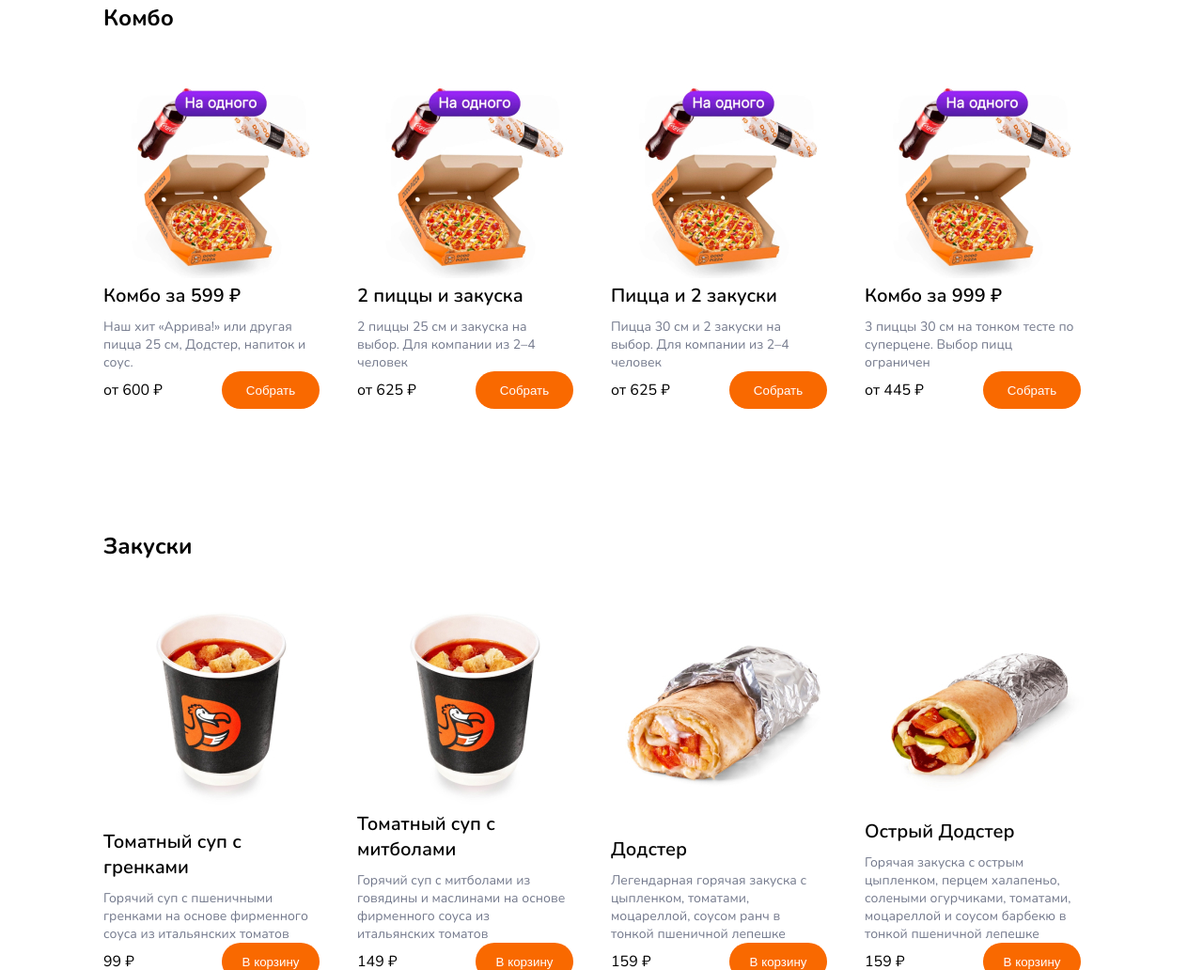
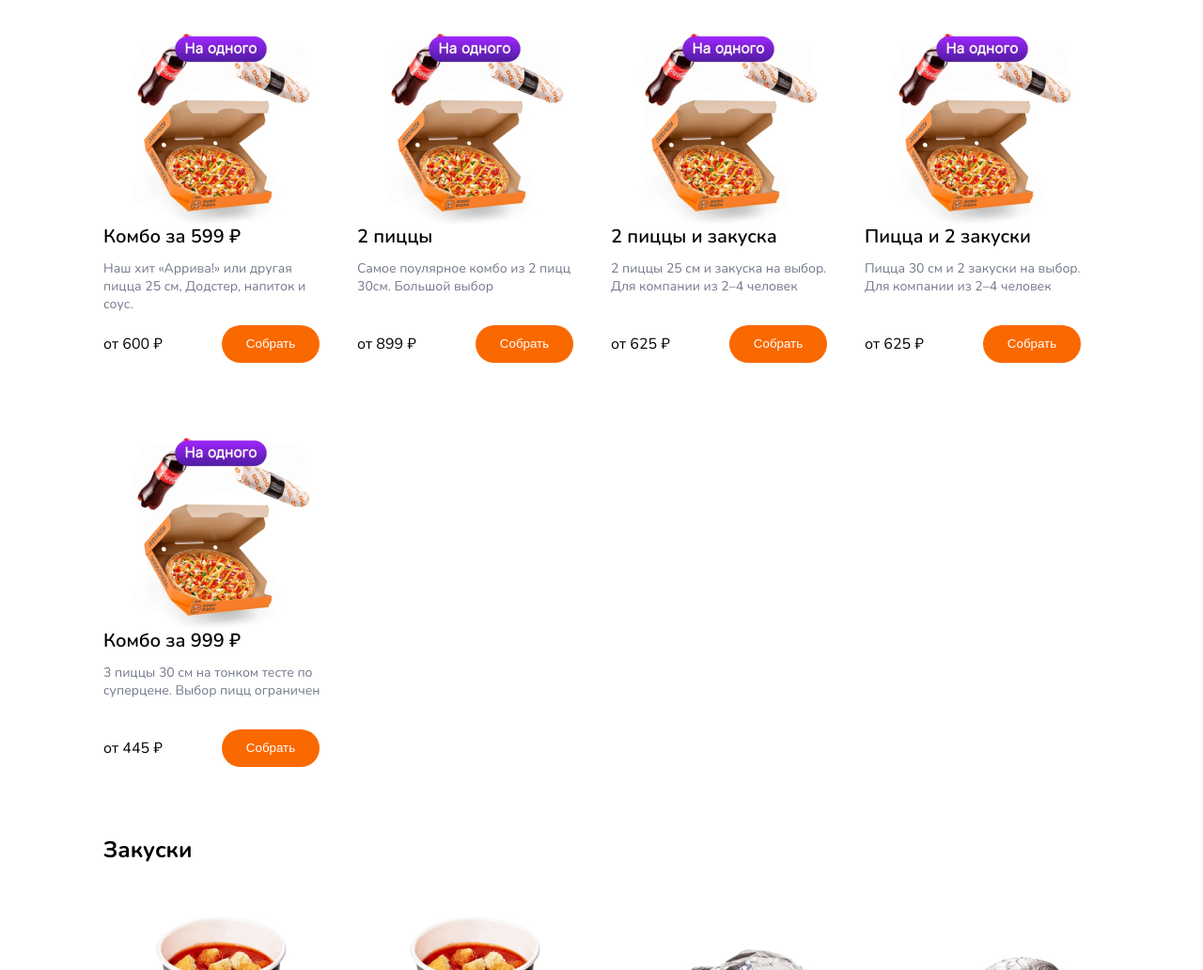
Before and after one commit to yuliakovylina/Dodo__desktop, a plain HTML site: page index2.html in a window 1280 px wide. Shown: the part 1768-2800 px from the top of the page at 94% size. Drawn offline with Linux system fonts and the light colour scheme.

Commit message:
Сделала main card гридами

```diff
--- a/index.css
+++ b/index.css
@@ -239,10 +239,10 @@
 
 .main-cards {
     max-width: 1060px;
-    margin: 20px auto 0;
+    margin: 40px auto 0;
     display: grid;
     grid-template-columns: repeat(4, 250px);
-    grid-gap: 20px;
+    grid-gap: 60px 20px;
 
 }
 
@@ -250,10 +250,13 @@
 }
 
 .main-card {
-    display: flex;
+    /*display: flex;
     flex-direction: column;
     justify-content: space-between;
-    margin-bottom: 60px;
+    margin-bottom: 60px;*/
+    display: grid;
+    grid-template-rows: 220px auto;
+
 }
 
 .main-card_size-S {
@@ -279,9 +282,9 @@
 }
 
 .main-card__text-wrapper {
-
     overflow: hidden;
-
+    display: grid;
+    grid-template-rows: auto auto 45px;
 }
 
 .main-card__image-wrapper {
@@ -293,13 +296,13 @@
 
 .main-text_small_14_gray {
     color: #73798C;
-    margin-top: 10px;
+   /* margin-top: 10px;*/
     font-size: 14px;
     min-height: 57px;
 }
 
 .main-card__text_small-width {
-    max-width: 224px;
+    max-width: 232px;
 }
 
 .main-card__text_large-width {
@@ -330,6 +333,7 @@
 
 .drinks-items {
     margin-top: 70px;
+    margin-bottom: 134px;
 }
 
 .footer {
--- a/index2.html
+++ b/index2.html
@@ -90,27 +90,27 @@
 
         <section class="pizza-items" id="pizza">
             <h3 class="heading_3_24px heading_3_24px_hidden main-padding">Пицца</h3>
-            <div id='pizza-cards' class="main-cards main-padding"></div>
+            <div id='pizza-cards' class="main-padding"></div>
         </section>
 
         <section class="combo-items" id="combo">
             <h3 class="heading_3_24px main-padding">Комбо</h3>
-            <div id='combo-cards' class="main-cards main-padding"></div>
+            <div id='combo-cards' class="main-padding"></div>
         </section>
 
         <section class="starters-items" id="starters">
             <h3 class="heading_3_24px main-padding">Закуски</h3>
-            <div id="starters-cards" class="main-cards main-padding"></div>
+            <div id="starters-cards" class="main-padding"></div>
         </section>
 
         <section class="desserts-items" id="desserts">
             <h3 class="heading_3_24px main-padding">Десерты</h3>
-            <div id="deserts-cards" class="main-cards main-padding"></div>
+            <div id="deserts-cards" class="main-padding"></div>
         </section>
 
         <section class="drinks-items" id="drinks">
             <h3 class="heading_3_24px main-padding">Напитки</h3>
-            <div id="drinks-cards" class="main-cards main-padding"></div>
+            <div id="drinks-cards" class="main-padding"></div>
         </section>
     </main>
 
--- a/index2.js
+++ b/index2.js
@@ -100,6 +100,17 @@
         cost: 'от 600 &#8381;',
         btn: 'Собрать',
         btnMobile: '599 &#8381;',
+    },
+    {
+        img: {
+            src: './images/combo.jpg',
+            name: 'Изображение',
+        },
+        title: '2 пиццы',
+        description: 'Самое поулярное комбо из 2 пицц 30см. Большой выбор',
+        cost: 'от 899 &#8381;',
+        btn: 'Собрать',
+        btnMobile: '899 &#8381;',
     },
     {
         img: {
@@ -340,8 +351,8 @@
 function createSection() {
 }
 
-createCard(cardsPizza, 'pizza-cards', '.main-card_size-S')
-createCard(cardsCombo, 'combo-cards', '.main-card_size-S')
-createCard(cardsStarters, 'starters-cards', '.main-card_size-XL')
-createCard(cardDeserts, 'deserts-cards', '.main-card_size-L')
-createCard(cardsDrinks, 'drinks-cards')
+createCard(cardsPizza, 'pizza-cards', 'main-card_size-S')
+createCard(cardsCombo, 'combo-cards', 'main-card_size-S')
+createCard(cardsStarters, 'starters-cards', 'main-card_size-XL')
+createCard(cardDeserts, 'deserts-cards', 'main-card_size-L')
+createCard(cardsDrinks, 'drinks-cards', 'main-card_size-M')
```
